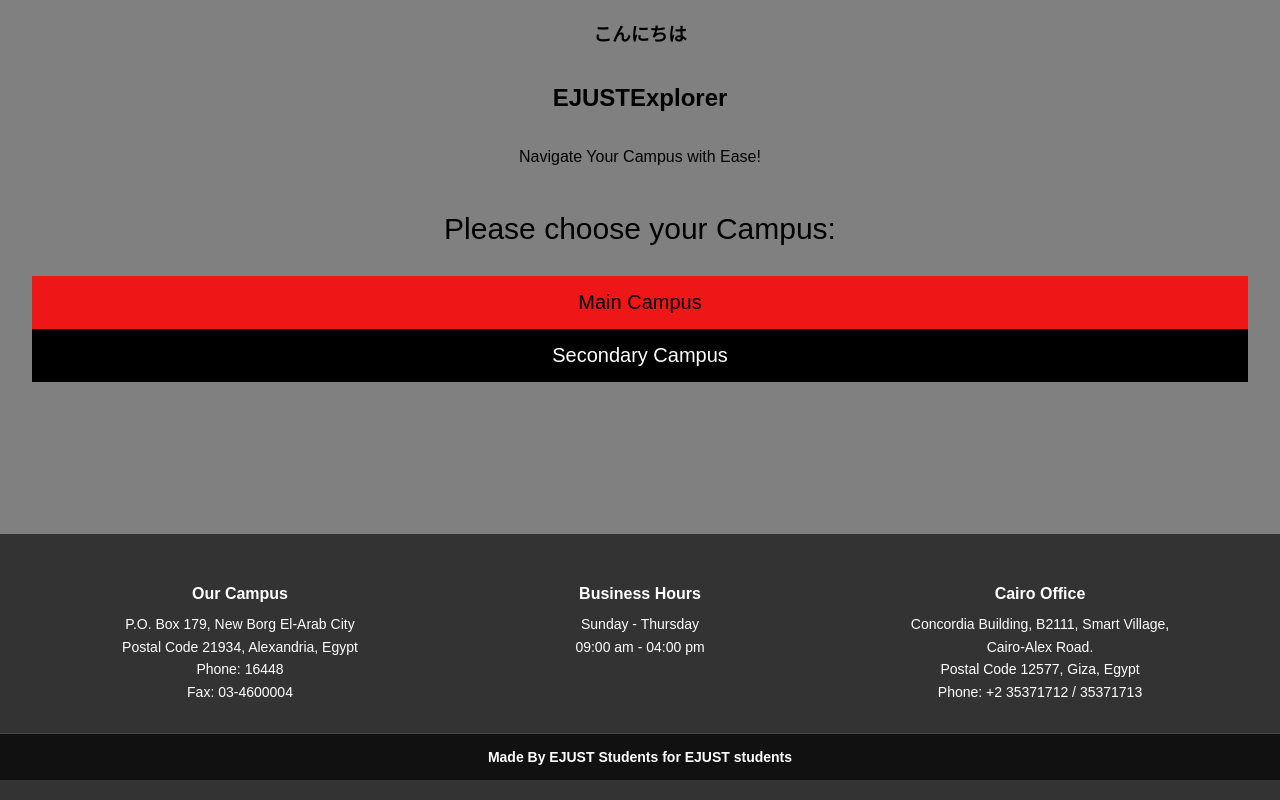
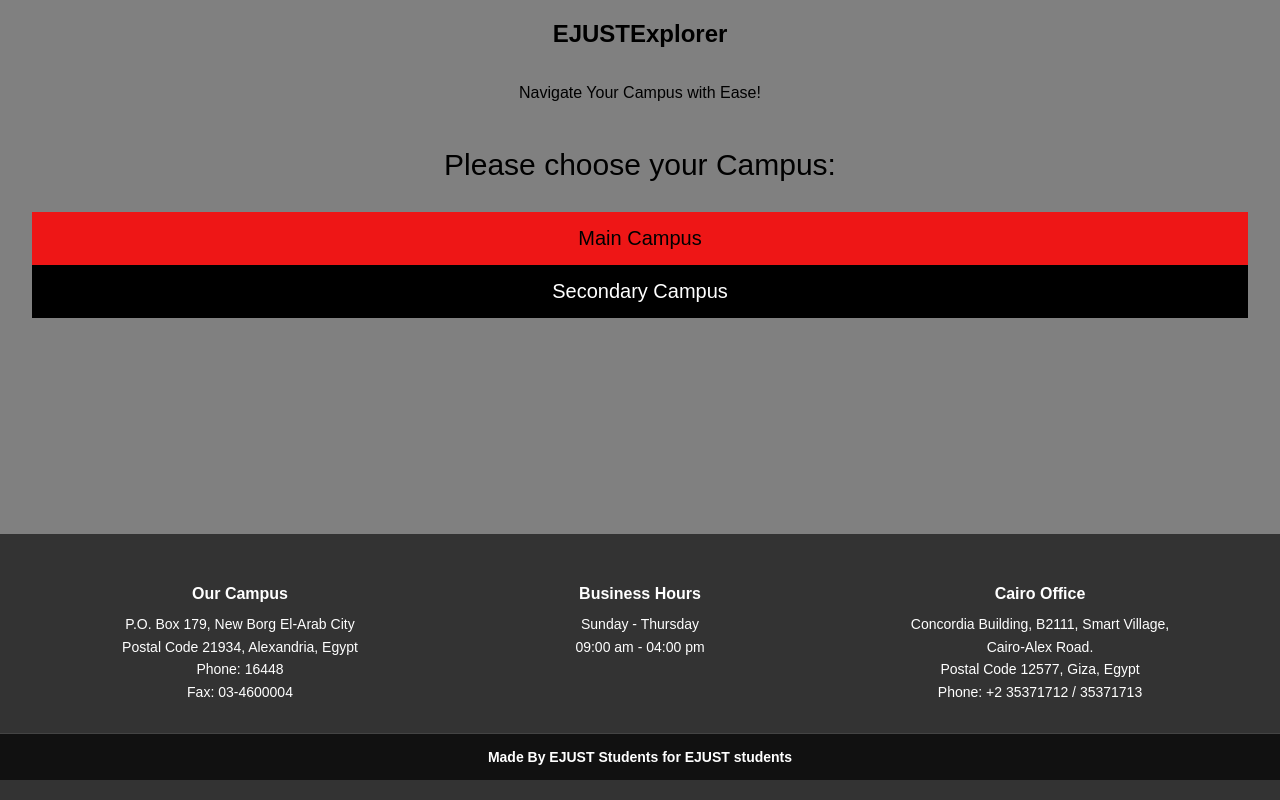
Before and after one commit to GeorgeAnton06/EJUST-Explorer, a plain HTML site: page index.html in a window 1280 px wide. Drawn offline with nearby package versions, Linux system fonts and the light colour scheme; files whose address does not match are found by name.

Commit message:
Update index.html

```diff
--- a/index.html
+++ b/index.html
@@ -10,7 +10,6 @@
 </head>
 <body>
 	 <div class="body-wrapper">
-	<h3>こんにちは</h3>
 	<h2><b>EJUSTExplorer</b></h2>
     <p>Navigate Your Campus with Ease!</p>
     <div class="campus-selection">
```
